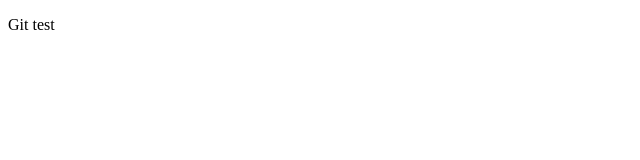
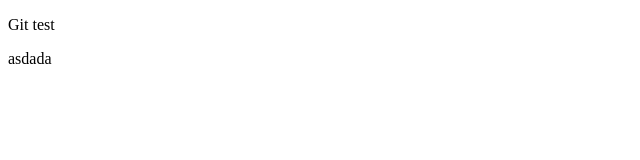
Before and after one commit to bilalbutt044/git-test, a plain HTML site: page index.html in a window 1280 px wide. Shown: the full height of the page, 0-640 px from the left. Drawn offline with Linux system fonts and the light colour scheme.

Commit message:
second change

```diff
--- a/index.html
+++ b/index.html
@@ -8,5 +8,6 @@
 </head>
 <body>
     <p>Git test</p>
+    <p>asdada</p>
 </body>
 </html>
```
